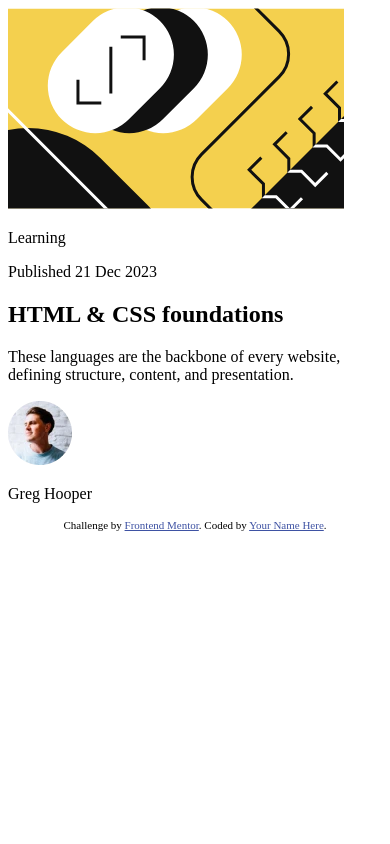
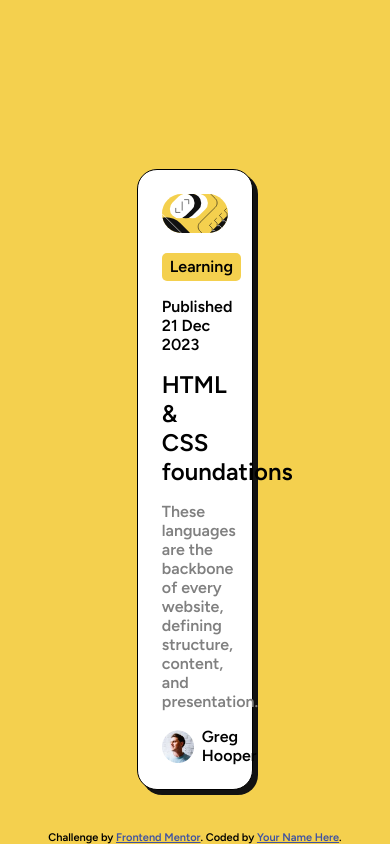
Before and after one commit to koreynichols/blog-preview-card, a plain HTML site: page index.html in a window 390 px wide. Drawn offline with Linux system fonts and the light colour scheme.

Commit message:
styling for desktop finished, need to work on mobile sizing

```diff
--- a/index.html
+++ b/index.html
@@ -13,7 +13,9 @@
 <body>
   <main>
     <div class="card">
-      <img src="assets/images/illustration-article.svg" alt="article image">
+      <div class="card-img">
+        <img src="assets/images/illustration-article.svg" alt="article image">
+      </div>
       <div class="card-tag">
         <p>Learning</p>
       </div>
--- a/style.css
+++ b/style.css
@@ -1,2 +1,74 @@
+@import url('https://fonts.googleapis.com/css?family=Figtree:wght@600,800&display=swap');
+
+:root {
+    --primary-yellow: hsl(47, 88%, 63%);
+    --neutral-white: hsl(0, 0%, 100%);
+    --neutral-grey: hsl(0, 0%, 50%);
+    --neutral-black: hsl(0, 0%, 7%);
+}
+
+* {
+    margin: 0;
+    padding: 0;
+}
+
+body {
+    background-color: var(--primary-yellow);
+    font-family: 'Figtree';
+}
+
+.card {
+    border: 1px solid black;
+    width: 17vw;
+    margin: 20vh auto 0;
+    background-color: var(--neutral-white);
+    display: flex;
+    justify-content: center;
+    flex-direction: column;
+    gap: 1rem;
+    border-radius: 20px;
+    padding: 1.5rem;
+    box-shadow: 5px 5px var(--neutral-black);
+}
+
+.card-img img {
+    object-fit: contain;
+    width: 100%;
+    border-radius: 20px;
+}
+
+.card-tag {
+    background-color: var(--primary-yellow);
+    width: fit-content;
+    padding: .5rem;
+    border-radius: 5px;
+    font-weight: 700;
+    line-height: .75rem;
+}
+
+.card-body {
+    color: var(--neutral-grey)
+}
+
+.card-footer {
+    display: flex;
+    align-items: center;
+    gap: .5rem;
+}
+
+.card-footer img {
+    width: 2rem;
+}
+
+.card-footer p {
+    font-weight: 700;
+}
+
 .attribution { font-size: 11px; text-align: center; }
 .attribution a { color: hsl(228, 45%, 44%); }
+
+footer {
+    position: absolute;
+    bottom: 0;
+    width: 100%;
+}
```
